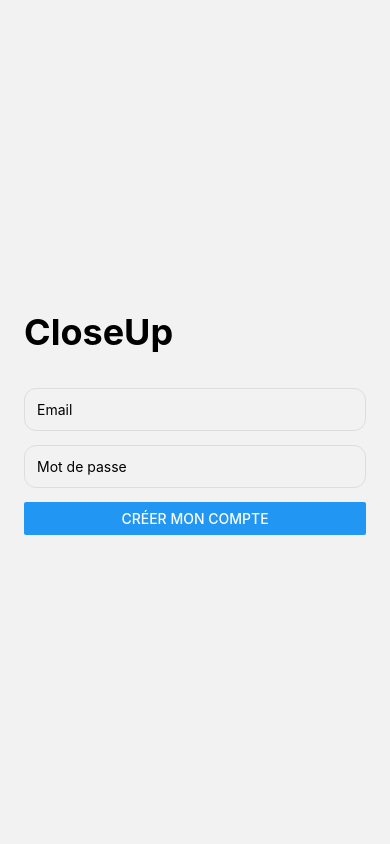
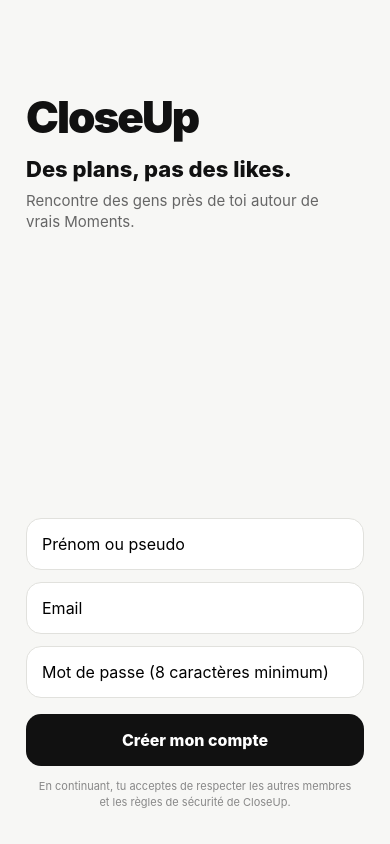
Before and after one commit to ensposi/closeup-, a React Native app in the folder app/: screen /SignUp in a window 390 px wide. Built offline with nearby package versions, Linux system fonts and the light colour scheme; no server answers; what @rnmapbox/maps would draw is missing.

Commit message:
feat(auth): create CloseUp profile during signup

```diff
--- a/app/src/screens/SignUpScreen.tsx
+++ b/app/src/screens/SignUpScreen.tsx
@@ -1,26 +1,74 @@
-import React, { useEffect, useState } from 'react';
-import { Alert, Button, StyleSheet, Text, TextInput, View } from 'react-native';
+import React, { useState } from 'react';
+import { Alert, ActivityIndicator, Pressable, StyleSheet, Text, TextInput, View } from 'react-native';
 import { supabase } from '../lib/supabase';
 
 export default function SignUpScreen() {
+  const [name, setName] = useState('');
   const [email, setEmail] = useState('');
   const [password, setPassword] = useState('');
   const [loading, setLoading] = useState(false);
 
   async function signUp() {
+    if (!name.trim() || !email.trim() || password.length < 8) {
+      Alert.alert('Informations manquantes', 'Ajoute ton prénom, un email et un mot de passe de 8 caractères minimum.');
+      return;
+    }
     setLoading(true);
-    const { error } = await supabase.auth.signUp({ email, password });
-    setLoading(false);
-    if (error) Alert.alert('Erreur', error.message);
+    try {
+      const { data, error } = await supabase.auth.signUp({
+        email: email.trim().toLowerCase(),
+        password,
+      });
+      if (error) throw error;
+      if (!data.user) throw new Error('Impossible de créer le compte.');
+
+      const { error: profileError } = await supabase.from('profiles').upsert({
+        id: data.user.id,
+        display_name: name.trim(),
+        safe_score: 100,
+        mode: 'local',
+      });
+      if (profileError) throw profileError;
+
+      if (!data.session) {
+        Alert.alert('Compte créé', 'Vérifie ton email pour confirmer ton compte, puis reconnecte-toi.');
+      }
+    } catch (error: any) {
+      Alert.alert('Création impossible', error?.message ?? 'Une erreur est survenue.');
+    } finally {
+      setLoading(false);
+    }
   }
 
   return (
     <View style={styles.container}>
-      <Text style={styles.title}>CloseUp</Text>
-      <TextInput placeholder="Email" value={email} onChangeText={setEmail} autoCapitalize="none" style={styles.input} />
-      <TextInput placeholder="Mot de passe" value={password} onChangeText={setPassword} secureTextEntry style={styles.input} />
-      <Button title={loading ? '...' : 'Créer mon compte'} onPress={signUp} disabled={loading} />
+      <View>
+        <Text style={styles.logo}>CloseUp</Text>
+        <Text style={styles.tagline}>Des plans, pas des likes.</Text>
+        <Text style={styles.subtitle}>Rencontre des gens près de toi autour de vrais Moments.</Text>
+      </View>
+      <View style={styles.form}>
+        <TextInput placeholder="Prénom ou pseudo" value={name} onChangeText={setName} style={styles.input} maxLength={30} />
+        <TextInput placeholder="Email" value={email} onChangeText={setEmail} autoCapitalize="none" keyboardType="email-address" style={styles.input} />
+        <TextInput placeholder="Mot de passe (8 caractères minimum)" value={password} onChangeText={setPassword} secureTextEntry style={styles.input} />
+        <Pressable disabled={loading} onPress={signUp} style={[styles.button, loading && styles.disabled]}>
+          {loading ? <ActivityIndicator color="#FFF" /> : <Text style={styles.buttonText}>Créer mon compte</Text>}
+        </Pressable>
+        <Text style={styles.legal}>En continuant, tu acceptes de respecter les autres membres et les règles de sécurité de CloseUp.</Text>
+      </View>
     </View>
   );
 }
-const styles = StyleSheet.create({ container: { flex: 1, justifyContent: 'center', padding: 24, gap: 14 }, title: { fontSize: 36, fontWeight: '700', marginBottom: 20 }, input: { borderWidth: 1, borderColor: '#ddd', borderRadius: 12, padding: 12 } });
+
+const styles = StyleSheet.create({
+  container: { flex: 1, justifyContent: 'space-between', padding: 26, paddingTop: 90, paddingBottom: 34, backgroundColor: '#F7F7F5' },
+  logo: { fontSize: 44, fontWeight: '900', letterSpacing: -2, color: '#111' },
+  tagline: { fontSize: 22, fontWeight: '800', marginTop: 12, color: '#111' },
+  subtitle: { fontSize: 15, lineHeight: 21, color: '#666', marginTop: 8, maxWidth: 330 },
+  form: { gap: 12 },
+  input: { backgroundColor: '#FFF', borderWidth: 1, borderColor: '#E1E1DD', borderRadius: 15, padding: 15, fontSize: 16 },
+  button: { backgroundColor: '#111', borderRadius: 15, alignItems: 'center', padding: 16, marginTop: 4 },
+  disabled: { opacity: 0.5 },
+  buttonText: { color: '#FFF', fontSize: 16, fontWeight: '800' },
+  legal: { textAlign: 'center', color: '#888', fontSize: 11, lineHeight: 16, paddingHorizontal: 12 },
+});
```
